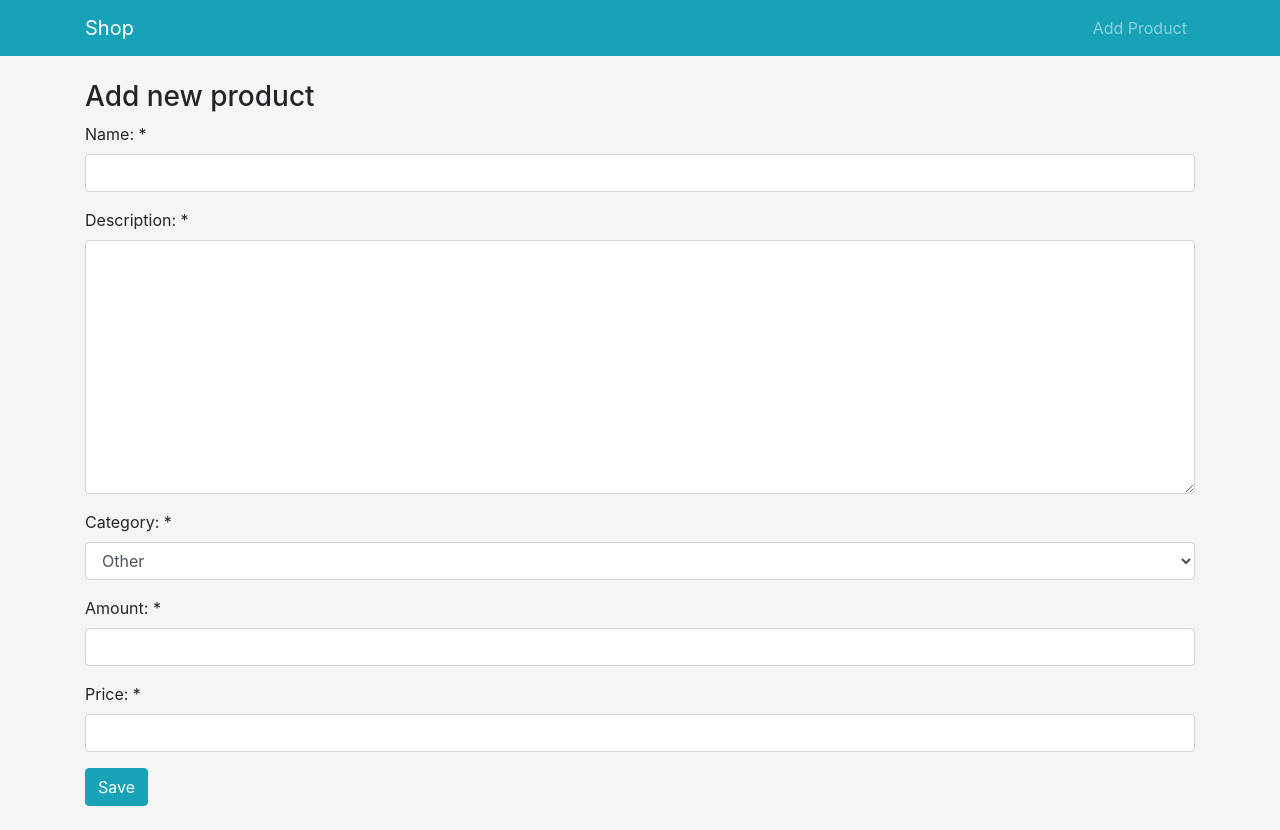
After one commit to mkubibaev/lab-shop, a Django app: page /products/add in a window 1280 px wide. The commit adds this page. Run offline with Django 3.2, Linux system fonts and the light colour scheme; some libraries are stand-ins or nearby versions.

Commit message:
adding new products

```diff
--- a/src/core/settings.py
+++ b/src/core/settings.py
@@ -37,7 +37,8 @@ INSTALLED_APPS = [
     'django.contrib.sessions',
     'django.contrib.messages',
     'django.contrib.staticfiles',
-    'webapp'
+    'webapp',
+    'widget_tweaks'
 ]
 
 MIDDLEWARE = [
--- a/src/core/urls.py
+++ b/src/core/urls.py
@@ -16,11 +16,12 @@ Including another URLconf
 from django.contrib import admin
 from django.urls import path
 
-from webapp.views import products_list_view, index_view, product_view
+from webapp.views import products_list_view, index_view, product_view, product_add_view
 
 urlpatterns = [
     path('', index_view, name='index'),
     path('products', products_list_view, name='products_list'),
     path('products/<int:pk>', product_view, name='product'),
+    path('products/add', product_add_view, name='product_add'),
     path('admin/', admin.site.urls),
 ]
--- a/src/webapp/fixtures.json
+++ b/src/webapp/fixtures.json
@@ -6,8 +6,8 @@
     "name": "Hamlet",
     "description": "Some text about Hamlet book",
     "category": "books",
-    "count": 5,
-    "price": "2.30"
+    "amount": 2,
+    "price": "250.30"
   }
 },
 {
@@ -17,7 +17,7 @@
     "name": "Milk",
     "description": "Milk packet 1l",
     "category": "food",
-    "count": 200,
+    "amount": 20,
     "price": "1.20"
   }
 },
--- /dev/null
+++ b/src/webapp/forms.py
@@ -0,0 +1,12 @@
+from django import forms
+from django.forms import widgets
+
+from webapp.models import CATEGORY_CHOICES
+
+
+class ProductForm(forms.Form):
+    name = forms.CharField(max_length=100, required=True, label='Name')
+    description = forms.CharField(max_length=2000, label='Description', widget=widgets.Textarea)
+    category = forms.ChoiceField(choices=CATEGORY_CHOICES, label='Category', required=True)
+    amount = forms.IntegerField(label='Amount', required=True)
+    price = forms.DecimalField(max_digits=6, decimal_places=2, label='Price', required=True)
--- a/src/webapp/templates/base.html
+++ b/src/webapp/templates/base.html
@@ -20,6 +20,7 @@
         </button>
         <div class="collapse navbar-collapse" id="navbarText">
             <ul class="navbar-nav ml-auto">
+                <li class="nav-item"><a class="nav-link" href="{% url 'product_add' %}">Add Product</a></li>
                 {% block menu %}{% endblock %}
             </ul>
         </div>
--- /dev/null
+++ b/src/webapp/templates/partial/product_add_edit_form.html
@@ -0,0 +1,23 @@
+{% load widget_tweaks %}
+{% csrf_token %}
+
+{% for error in form.non_field_erros %}
+    <div class="alert alert-danger">{{ error }}</div>
+{% endfor %}
+
+
+{% for field in form %}
+    <div class="form-group">
+        <label for="{{ field.id_for_label }}">{{ field.label }}: {% if field.field.required %}*{% endif %}</label>
+        {% if field.errors %}
+            {{ field | add_class:'form-control is-invalid' }}
+        {% else %}
+            {{ field | add_class:'form-control' }}
+        {% endif %}
+        {% for error in field.errors %}
+            <span class="invalid-feedback">{{ error }}</span>
+        {% endfor %}
+    </div>
+{% endfor %}
+
+<button type="submit" class="btn btn-info">Save</button>
--- /dev/null
+++ b/src/webapp/templates/product_add.html
@@ -0,0 +1,10 @@
+{% extends 'base.html' %}
+
+{% block title %} Add product {% endblock %}
+
+{% block content %}
+    <h3>Add new product</h3>
+    <form action="{% url 'product_add' %}" method="post" novalidate>
+        {% include 'partial/product_add_edit_form.html' %}
+    </form>
+{% endblock %}
--- a/src/webapp/views.py
+++ b/src/webapp/views.py
@@ -1,17 +1,37 @@
 from django.shortcuts import render, redirect, get_object_or_404
 
+from webapp.forms import ProductForm
 from webapp.models import Product
 
 
 def index_view(request):
-    return redirect(products_list_view)
+    return redirect('products_list')
 
 
 def products_list_view(request):
-    products = Product.objects.filter(count__gt=0).order_by('category', 'name')
+    products = Product.objects.filter(amount__gt=0).order_by('category', 'name')
     return render(request, 'products_list.html', context={'products': products})
 
 
 def product_view(request, pk):
     product = get_object_or_404(Product, pk=pk)
     return render(request, 'product.html', context={'product': product})
+
+
+def product_add_view(request, *args, **kwargs):
+    if request.method == 'GET':
+        form = ProductForm()
+        return render(request, 'product_add.html', context={'form': form})
+    elif request.method == 'POST':
+        form = ProductForm(data=request.POST)
+        if form.is_valid():
+            product = Product.objects.create(
+                name=form.cleaned_data['name'],
+                description=form.cleaned_data['description'],
+                category=form.cleaned_data['category'],
+                amount=form.cleaned_data['amount'],
+                price=form.cleaned_data['price']
+            )
+            return redirect('product', pk=product.pk)
+        else:
+            return render(request, 'product_add.html', context={'form': form})
```
Also changed, not shown: src/webapp/models.py (+4 -4 lines), src/webapp/migrations/0002_auto_20200530_1713.py (added).
